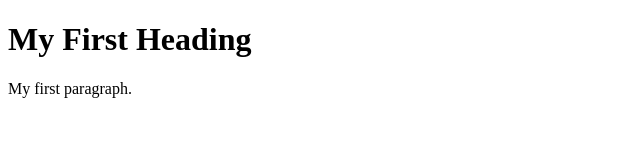
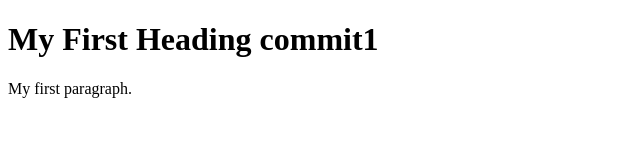
Before and after one commit to SMPhyoe/ProjectA, a plain HTML site: page index.html in a window 1280 px wide. Shown: the whole page, without its empty margins (0-640 px from the left). Drawn offline with Linux system fonts and the light colour scheme.

Commit message:
commit 1

```diff
--- a/index.html
+++ b/index.html
@@ -2,7 +2,7 @@
 <html>
 <body>
 
-<h1>My First Heading</h1>
+<h1>My First Heading commit1</h1>
 <p>My first paragraph.</p>
 
 </body>
```
